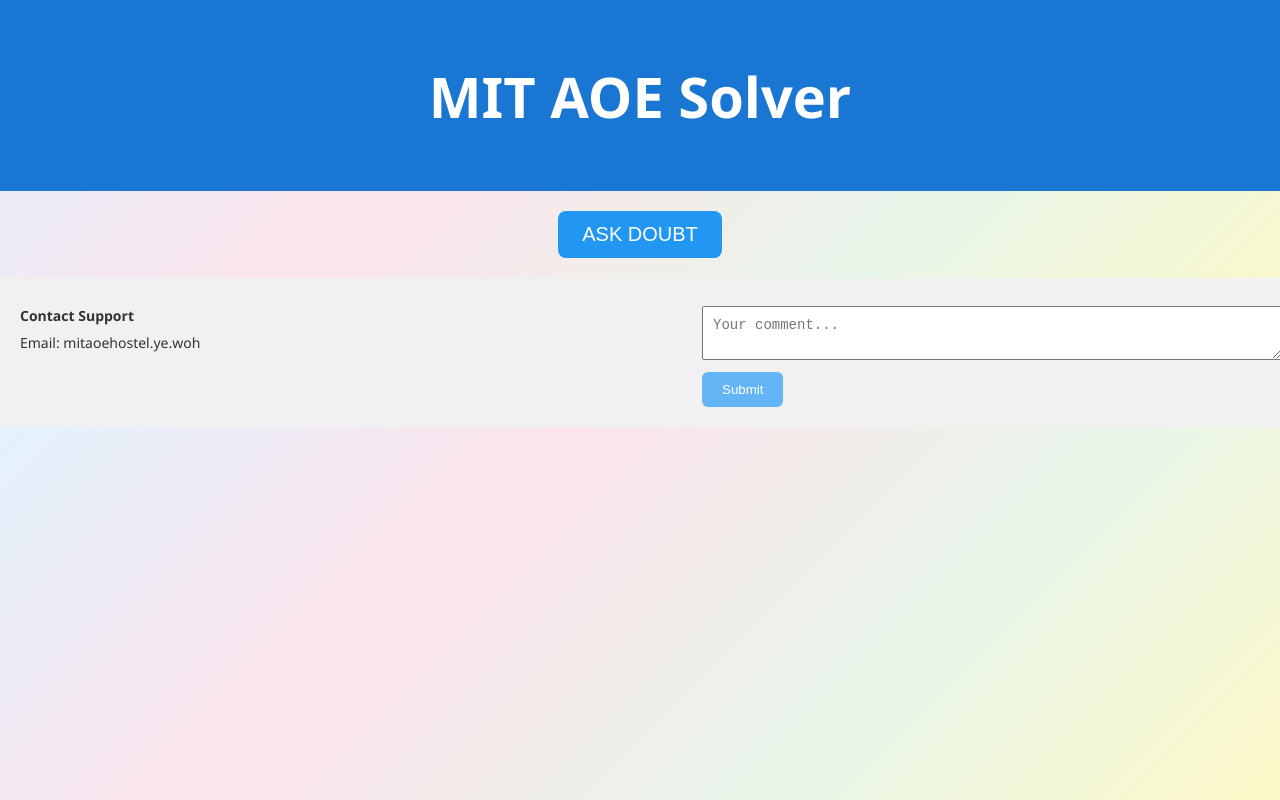
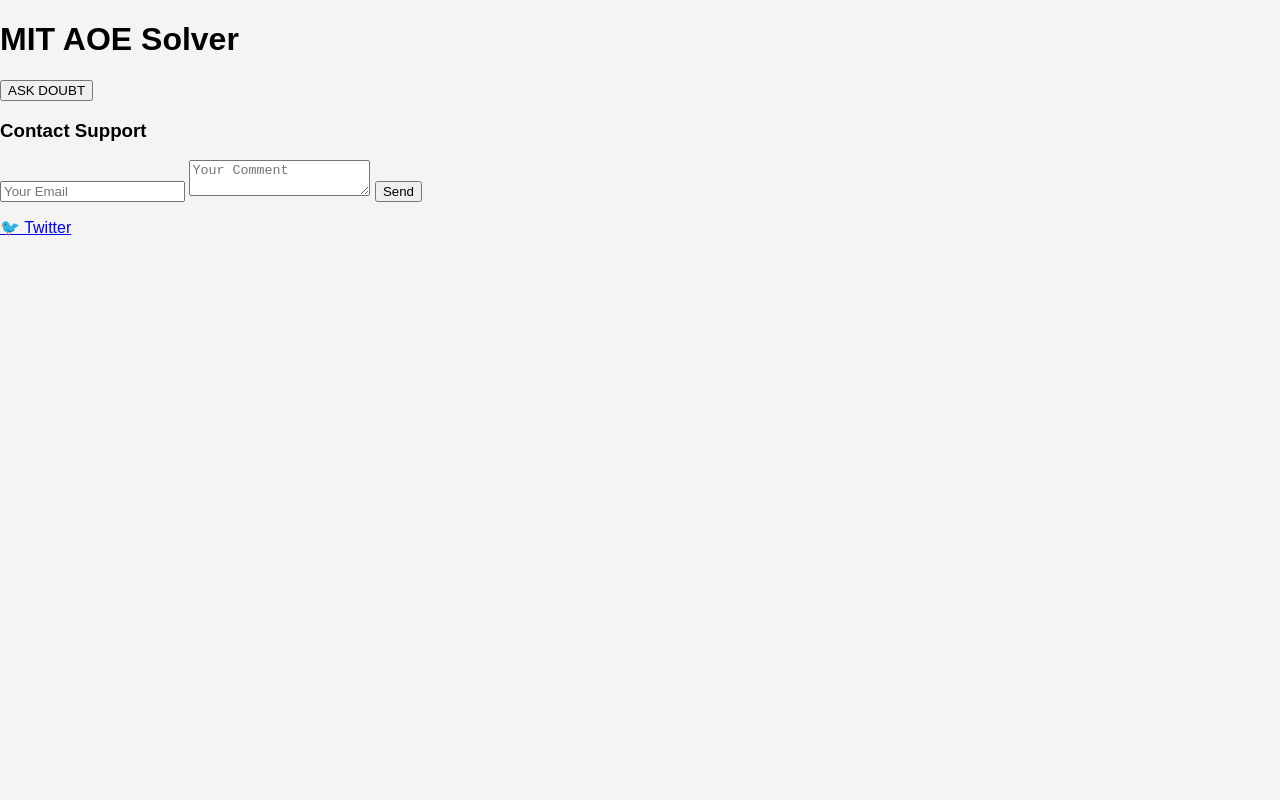
Before and after one commit to neera12124sg/AIT-Q-A-SOLVER, a plain HTML site: page index.html in a window 1280 px wide. Drawn offline with Linux system fonts and the light colour scheme.

Commit message:
Updated index.html and script.js

```diff
--- a/index.html
+++ b/index.html
@@ -25,16 +25,13 @@
 
   <!-- Contact Support -->
   <footer>
-    <div class="footer-content">
-        <div class="footer-left">
-          <p><strong>Contact Support</strong></p>
-          <p>Email: mitaoehostel.ye.woh</p>
-        </div>
-        <div class="footer-right">
-          <textarea placeholder="Your comment..."></textarea><br>
-          <button>Submit</button>
-        </div>
-      </div>
+    <h3>Contact Support</h3>
+    <form>
+      <input type="email" placeholder="Your Email" required />
+      <textarea placeholder="Your Comment" required></textarea>
+      <button type="submit">Send</button>
+    </form>
+    <p><a href="https://twitter.com/YOUR_TWITTER_HANDLE" target="_blank">🐦 Twitter</a></p>
   </footer>
 
   <!-- External JavaScript File -->
--- a/style.css
+++ b/style.css
@@ -1,104 +1,42 @@
-/* Body and font */
 body {
-    background: linear-gradient(135deg, #e3f2fd, #fce4ec, #e8f5e9, #fff9c4);
-    font-family: 'Segoe UI', sans-serif;
+    font-family: Arial, sans-serif;
     margin: 0;
     padding: 0;
-    color: #333;
+    background-color: #f4f4f4;
 }
 
-  /* Header */
-  header {
-    background-color: #1976d2;
+.header {
+    text-align: center;
+    background-color: #007bff;
     color: white;
-    text-align: center;
     padding: 20px;
-    font-size: 28px;
+    font-size: 24px;
+    font-weight: bold;
 }
 
-  /* Ask Doubt Button */
-  #askDoubtBtn {
-    display: block;
-    margin: 20px auto;
-    padding: 12px 24px;
-    font-size: 20px;
-    background-color: #2196f3;
-    color: white;
-    border: none;
-    border-radius: 8px;
-    cursor: pointer;
+.container {
+    text-align: center;
+    margin: 20px;
 }
 
-  /* Subject List Buttons */
-  #subjectList {
-    text-align: center;
-    margin-top: 10px;
+.ask-doubt-box {
+    width: 300px;
+    padding: 15px;
+    background-color: white;
+    margin: auto;
+    border-radius: 10px;
+    cursor: pointer;
+    box-shadow: 0px 0px 10px gray;
 }
 
-  #subjectList button {
-    margin: 8px;
-    padding: 10px 18px;
-    background-color: #ce93d8;
-    border: none;
-    border-radius: 6px;
-    color: white;
-    font-size: 16px;
+.ask-doubt-box:hover {
+    background-color: #e6e6e6;
 }
 
-  /* Footer Section */
-  footer {
-    background-color: #f1f1f1;
+.contact-support {
+    text-align: center;
+    margin-top: 50px;
     padding: 20px;
-    font-size: 14px;
-    text-align: center;
-    display: flex;
-    flex-direction: column;
-    align-items: center;
+    background-color: #007bff;
+    color: white;
 }
-
-  /* Footer content layout */
-  .footer-content {
-    display: flex;
-    flex-direction: column;
-    gap: 20px;
-    width: 100%;
-  }
-
-  /* PC view: footer two-column */
-  @media (min-width: 768px) {
-    .footer-content {
-      flex-direction: row;
-      justify-content: space-between;
-      align-items: flex-start;
-    }
-
-    .footer-left,
-    .footer-right {
-      width: 45%;
-      text-align: left;
-    }
-  }
-
-  /* Footer Left */
-  .footer-left p {
-    margin: 8px 0;
-  }
-
-  /* Input & Comment Box */
-  footer input,
-  footer textarea {
-    width: 100%;
-    margin: 8px 0;
-    padding: 10px;
-    font-size: 14px;
-  }
-
-  /* Submit Button */
-  footer button {
-    padding: 10px 20px;
-    background-color: #64b5f6;
-    color: white;
-    border: none;
-    border-radius: 6px;
-    cursor: pointer;
-  }
```
Also changed, not shown: script.js (+4 -3 lines). Lines whose indentation alone changed are shown as unchanged.
